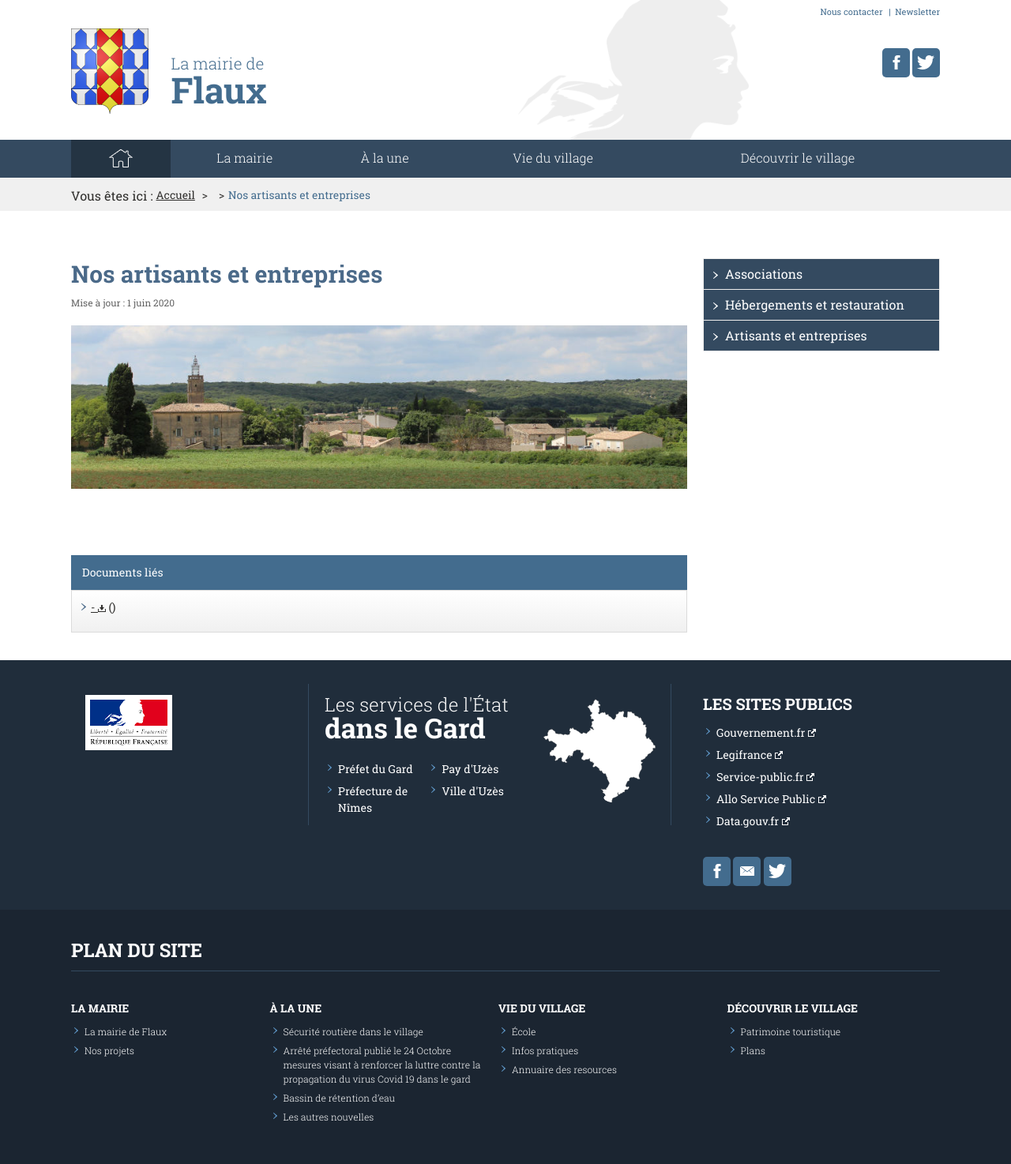
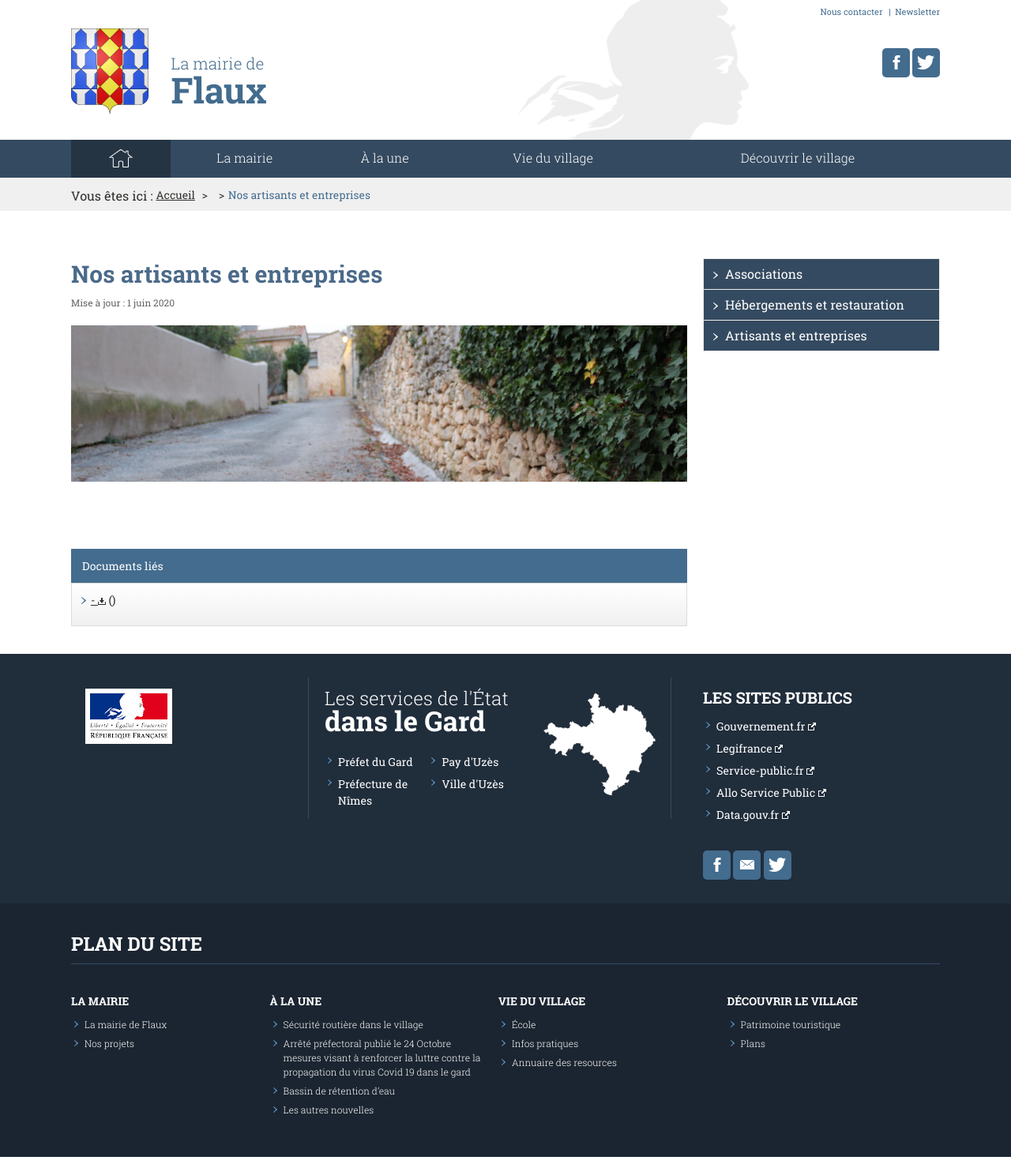
Before and after one commit to Flaux-Village/flaux-village.github.io, a Jekyll site: the page built from artisants.md, in a window 1280 px wide. Shown: the whole page at 79% size. Built offline with Jekyll 4.4.1, drawn with Linux system fonts in a browser that asks for light colours.

Commit message:
Update artisants.md

```diff
--- a/artisants.md
+++ b/artisants.md
@@ -5,7 +5,7 @@ description: Portail du village de Flaux
 keywords: mairie, commune, flaux, gard
 titre_page: Nos artisants et entreprises
 date_texte: 1 juin 2020
-illustration: /assets/illustrations/940_250_Flauxbanner4_3596.jpg
+illustration: /assets/illustrations/flauxgeneral3landscape_980.JPG
 description_illustration: La Mairie de Flaux.
 introduction:
 documents:
```
